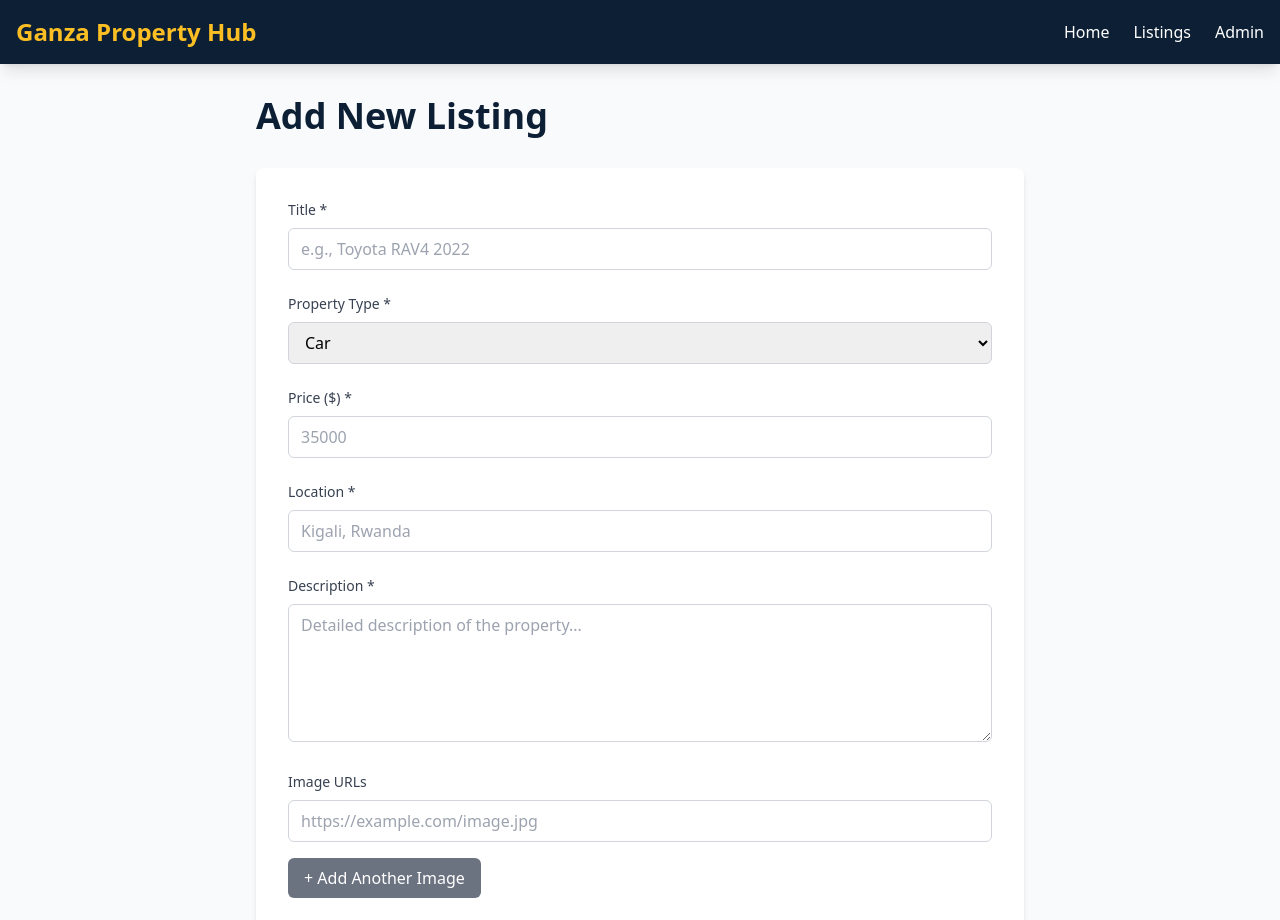
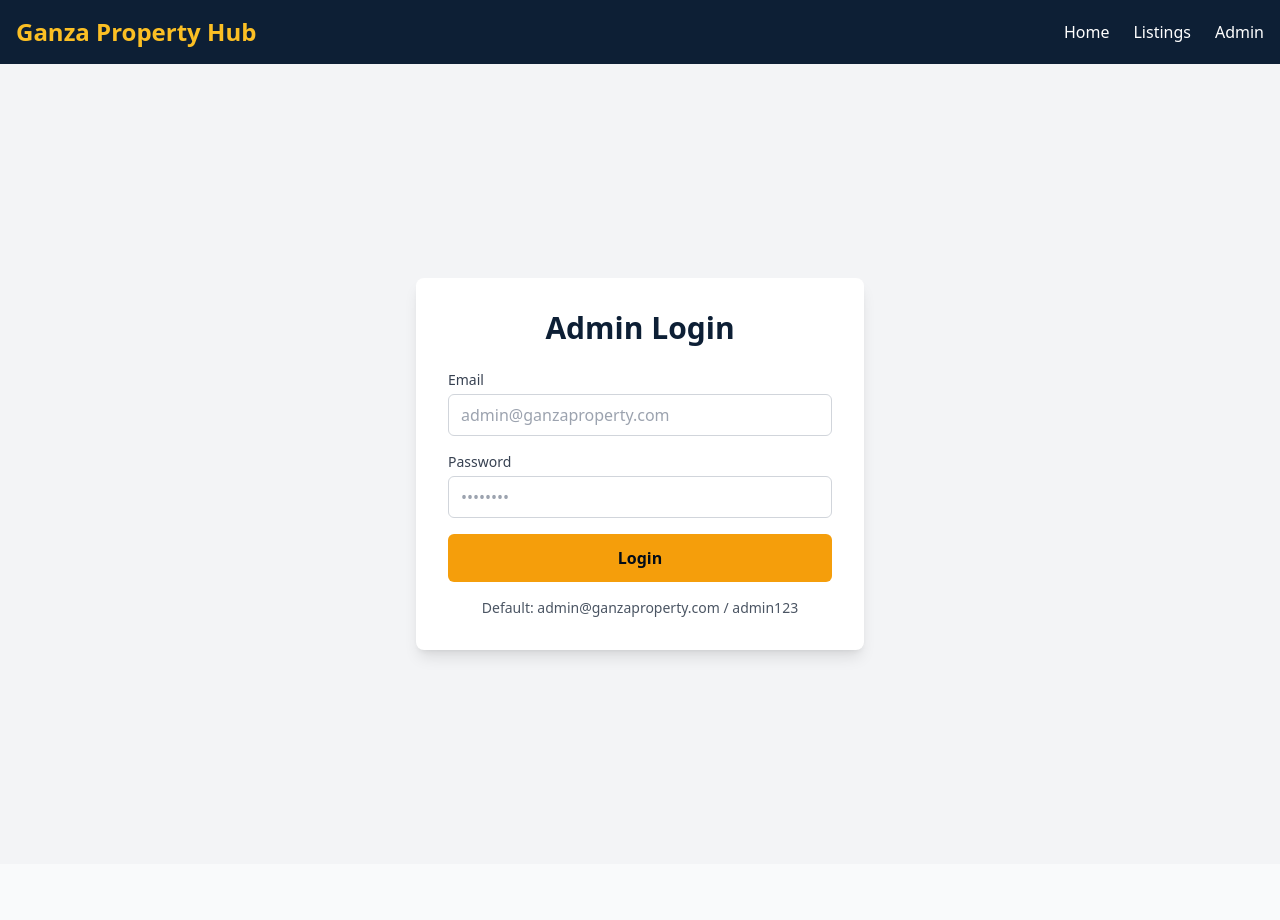
Before and after one commit to Isaacjohns/GanzaHUB, a Next.js app: page /admin/listings/new in a window 1280 px wide. Shown: the top 920 px of the page. Built offline with nearby package versions, Linux system fonts and the light colour scheme.

Commit message:
Fix TypeScript error

```diff
--- a/app/admin/listings/new/page.tsx
+++ b/app/admin/listings/new/page.tsx
@@ -1,200 +1,364 @@
 'use client';
-import { useState } from 'react';
+import { useState, useEffect } from 'react';
+import Link from 'next/link';
 import { useRouter } from 'next/navigation';
 
-export default function NewListingPage() {
+export default function AdminDashboard() {
   const router = useRouter();
-  const [formData, setFormData] = useState({
-    title: '',
-    type: 'car',
-    price: '',
-    location: '',
-    description: '',
-    images: [''],
-  });
-  const [loading, setLoading] = useState(false);
+  const [listings, setListings] = useState<any[]>([]);
+  const [leads, setLeads] = useState<any[]>([]);
+  const [loading, setLoading] = useState(true);
+  const [isAuthenticated, setIsAuthenticated] = useState(false);
+  const [loginData, setLoginData] = useState({ email: '', password: '' });
+  const [loginError, setLoginError] = useState('');
 
-  const handleImageChange = (index: number, value: string) => {
-    const newImages = [...formData.images];
-    newImages[index] = value;
-    setFormData({ ...formData, images: newImages });
-  };
+  useEffect(() => {
+    const token = localStorage.getItem('adminToken');
+    if (token) {
+      setIsAuthenticated(true);
+      fetchData();
+    } else {
+      setLoading(false);
+    }
+  }, []);
 
-  const addImageField = () => {
-    setFormData({ ...formData, images: [...formData.images, ''] });
-  };
+  const fetchData = async () => {
+    try {
+      const [listingsRes, leadsRes] = await Promise.all([
+        fetch('/api/listings'),
+        fetch('/api/leads'),
+      ]);
 
-  const removeImageField = (index: number) => {
-    const newImages = formData.images.filter((_, i) => i !== index);
-    setFormData({ ...formData, images: newImages });
-  };
+      const listingsData = await listingsRes.json();
+      const leadsData = await leadsRes.json();
 
-  const handleSubmit = async (e: React.FormEvent) => {
-    e.preventDefault();
-    setLoading(true);
-
-    try {
-      const adminUser = JSON.parse(localStorage.getItem('adminUser') || '{}');
-
-      const res = await fetch('/api/listings', {
-        method: 'POST',
-        headers: { 'Content-Type': 'application/json' },
-        body: JSON.stringify({
-          ...formData,
-          images: formData.images.filter(img => img.trim() !== ''),
-          ownerId: adminUser.id,
-        }),
-      });
-
-      if (res.ok) {
-        alert('Listing created successfully!');
-        router.push('/admin');
-      } else {
-        alert('Failed to create listing');
-      }
+      setListings(listingsData);
+      setLeads(leadsData);
+      setLoading(false);
     } catch (error) {
-      console.error('Error creating listing:', error);
-      alert('An error occurred');
-    } finally {
+      console.error('Error fetching data:', error);
       setLoading(false);
     }
   };
 
+  const handleLogin = async (e: React.FormEvent) => {
+    e.preventDefault();
+    setLoginError('');
+
+    try {
+      const res = await fetch('/api/auth/login', {
+        method: 'POST',
+        headers: { 'Content-Type': 'application/json' },
+        body: JSON.stringify(loginData),
+      });
+
+      if (res.ok) {
+        const data = await res.json();
+        localStorage.setItem('adminToken', data.token);
+        localStorage.setItem('adminUser', JSON.stringify(data.user));
+        setIsAuthenticated(true);
+        fetchData();
+      } else {
+        const error = await res.json();
+        setLoginError(error.error || 'Login failed');
+      }
+    } catch (error) {
+      setLoginError('An error occurred. Please try again.');
+    }
+  };
+
+  const handleLogout = () => {
+    localStorage.removeItem('adminToken');
+    localStorage.removeItem('adminUser');
+    setIsAuthenticated(false);
+    setListings([]);
+    setLeads([]);
+  };
+
+  const handleDelete = async (id: string) => {
+    if (!confirm('Are you sure you want to delete this listing?')) return;
+
+    try {
+      const res = await fetch(`/api/listings/${id}`, {
+        method: 'DELETE',
+      });
+
+      if (res.ok) {
+        setListings(listings.filter((l: any) => l.id !== id));
+      }
+    } catch (error) {
+      console.error('Error deleting listing:', error);
+      alert('Failed to delete listing');
+    }
+  };
+
+  const toggleStatus = async (listing: any) => {
+    const newStatus = listing.status === 'available' ? 'sold' : 'available';
+
+    try {
+      const res = await fetch(`/api/listings/${listing.id}`, {
+        method: 'PUT',
+        headers: { 'Content-Type': 'application/json' },
+        body: JSON.stringify({ ...listing, status: newStatus }),
+      });
+
+      if (res.ok) {
+        const updated = await res.json();
+        setListings(listings.map((l: any) => l.id === listing.id ? updated : l));
+      }
+    } catch (error) {
+      console.error('Error updating status:', error);
+      alert('Failed to update status');
+    }
+  };
+
+  // Login Form
+  if (!isAuthenticated) {
     return (
-    <main className="container mx-auto px-4 py-8">
-      <div className="max-w-3xl mx-auto">
-        <h1 className="text-4xl font-bold text-navy-700 mb-8">Add New Listing</h1>
+      <main className="min-h-screen flex items-center justify-center bg-gray-100">
+        <div className="bg-white p-8 rounded-lg shadow-lg w-full max-w-md">
+          <h1 className="text-3xl font-bold text-navy-700 mb-6 text-center">Admin Login</h1>
 
-        <form onSubmit={handleSubmit} className="bg-white rounded-lg shadow-md p-8 space-y-6">
-          {/* Title */}
+          {loginError && (
+            <div className="bg-red-100 border border-red-400 text-red-700 px-4 py-3 rounded mb-4">
+              {loginError}
+            </div>
+          )}
+
+          <form onSubmit={handleLogin} className="space-y-4">
             <div>
-            <label className="block text-sm font-medium text-gray-700 mb-2">
-              Title *
+              <label className="block text-sm font-medium text-gray-700 mb-1">
+                Email
               </label>
               <input
-              type="text"
+                type="email"
                 required
-              value={formData.title}
-              onChange={(e) => setFormData({ ...formData, title: e.target.value })}
+                value={loginData.email}
+                onChange={(e) => setLoginData({ ...loginData, email: e.target.value })}
                 className="w-full px-3 py-2 border border-gray-300 rounded-md focus:ring-gold-500 focus:border-gold-500"
-              placeholder="e.g., Toyota RAV4 2022"
+                placeholder="admin@ganzaproperty.com"
               />
             </div>
 
-          {/* Type */}
             <div>
-            <label className="block text-sm font-medium text-gray-700 mb-2">
-              Property Type *
-            </label>
-            <select
-              value={formData.type}
-              onChange={(e) => setFormData({ ...formData, type: e.target.value })}
-              className="w-full px-3 py-2 border border-gray-300 rounded-md focus:ring-gold-500 focus:border-gold-500"
-            >
-              <option value="car">Car</option>
-              <option value="house">House</option>
-              <option value="land">Land</option>
-            </select>
-          </div>
-
-          {/* Price */}
-          <div>
-            <label className="block text-sm font-medium text-gray-700 mb-2">
-              Price ($) *
+              <label className="block text-sm font-medium text-gray-700 mb-1">
+                Password
               </label>
               <input
-              type="number"
+                type="password"
                 required
-              value={formData.price}
-              onChange={(e) => setFormData({ ...formData, price: e.target.value })}
+                value={loginData.password}
+                onChange={(e) => setLoginData({ ...loginData, password: e.target.value })}
                 className="w-full px-3 py-2 border border-gray-300 rounded-md focus:ring-gold-500 focus:border-gold-500"
-              placeholder="35000"
+                placeholder="••••••••"
               />
             </div>
 
-          {/* Location */}
-          <div>
-            <label className="block text-sm font-medium text-gray-700 mb-2">
-              Location *
-            </label>
-            <input
-              type="text"
-              required
-              value={formData.location}
-              onChange={(e) => setFormData({ ...formData, location: e.target.value })}
-              className="w-full px-3 py-2 border border-gray-300 rounded-md focus:ring-gold-500 focus:border-gold-500"
-              placeholder="Kigali, Rwanda"
-            />
-          </div>
-
-          {/* Description */}
-          <div>
-            <label className="block text-sm font-medium text-gray-700 mb-2">
-              Description *
-            </label>
-            <textarea
-              required
-              rows={5}
-              value={formData.description}
-              onChange={(e) => setFormData({ ...formData, description: e.target.value })}
-              className="w-full px-3 py-2 border border-gray-300 rounded-md focus:ring-gold-500 focus:border-gold-500"
-              placeholder="Detailed description of the property..."
-            />
-          </div>
-
-          {/* Images */}
-          <div>
-            <label className="block text-sm font-medium text-gray-700 mb-2">
-              Image URLs
-            </label>
-            {formData.images.map((image, index) => (
-              <div key={index} className="flex gap-2 mb-2">
-                <input
-                  type="url"
-                  value={image}
-                  onChange={(e) => handleImageChange(index, e.target.value)}
-                  className="flex-1 px-3 py-2 border border-gray-300 rounded-md focus:ring-gold-500 focus:border-gold-500"
-                  placeholder="https://example.com/image.jpg"
-                />
-                {formData.images.length > 1 && (
-                  <button
-                    type="button"
-                    onClick={() => removeImageField(index)}
-                    className="px-3 py-2 bg-red-500 text-white rounded-md hover:bg-red-600"
-                  >
-                    Remove
-                  </button>
-                )}
-              </div>
-            ))}
-            <button
-              type="button"
-              onClick={addImageField}
-              className="mt-2 px-4 py-2 bg-gray-500 text-white rounded-md hover:bg-gray-600"
-            >
-              + Add Another Image
-            </button>
-          </div>
-
-          {/* Buttons */}
-          <div className="flex gap-4">
             <button
               type="submit"
-              disabled={loading}
-              className="flex-1 bg-gold-500 hover:bg-gold-600 text-navy-900 font-bold py-3 rounded-md transition disabled:opacity-50"
+              className="w-full bg-gold-500 hover:bg-gold-600 text-navy-900 font-bold py-3 rounded-md transition"
             >
-              {loading ? 'Creating...' : 'Create Listing'}
+              Login
             </button>
-            <button
-              type="button"
-              onClick={() => router.push('/admin')}
-              className="px-6 py-3 bg-gray-300 hover:bg-gray-400 text-gray-800 font-bold rounded-md transition"
-            >
-              Cancel
-            </button>
-          </div>
           </form>
+
+          <p className="text-sm text-gray-600 mt-4 text-center">
+            Default: admin@ganzaproperty.com / admin123
+          </p>
         </div>
       </main>
     );
   }
+
+  // Admin Dashboard
+  if (loading) {
+    return (
+      <main className="container mx-auto px-4 py-8">
+        <p className="text-center text-gray-600">Loading...</p>
+      </main>
+    );
+  }
+
+  return (
+    <main className="container mx-auto px-4 py-8">
+      {/* Header */}
+      <div className="flex justify-between items-center mb-8">
+        <h1 className="text-4xl font-bold text-navy-700">Admin Dashboard</h1>
+        <div className="flex gap-4">
+          <Link
+            href="/admin/listings/new"
+            className="bg-gold-500 hover:bg-gold-600 text-navy-900 font-bold py-2 px-6 rounded-md transition"
+          >
+            + Add New Listing
+          </Link>
+          <button
+            onClick={handleLogout}
+            className="bg-gray-500 hover:bg-gray-600 text-white font-bold py-2 px-6 rounded-md transition"
+          >
+            Logout
+          </button>
+        </div>
+      </div>
+
+      {/* Stats Cards */}
+      <div className="grid grid-cols-1 md:grid-cols-4 gap-6 mb-8">
+        <div className="bg-white p-6 rounded-lg shadow-md">
+          <p className="text-gray-600 text-sm mb-1">Total Listings</p>
+          <p className="text-3xl font-bold text-navy-700">{listings.length}</p>
+        </div>
+        <div className="bg-white p-6 rounded-lg shadow-md">
+          <p className="text-gray-600 text-sm mb-1">Available</p>
+          <p className="text-3xl font-bold text-green-600">
+            {listings.filter((l: any) => l.status === 'available').length}
+          </p>
+        </div>
+        <div className="bg-white p-6 rounded-lg shadow-md">
+          <p className="text-gray-600 text-sm mb-1">Sold</p>
+          <p className="text-3xl font-bold text-red-600">
+            {listings.filter((l: any) => l.status === 'sold').length}
+          </p>
+        </div>
+        <div className="bg-white p-6 rounded-lg shadow-md">
+          <p className="text-gray-600 text-sm mb-1">Total Inquiries</p>
+          <p className="text-3xl font-bold text-gold-600">{leads.length}</p>
+        </div>
+      </div>
+
+      {/* Listings Table */}
+      <div className="bg-white rounded-lg shadow-md overflow-hidden mb-8">
+        <div className="px-6 py-4 border-b border-gray-200">
+          <h2 className="text-2xl font-bold text-navy-700">All Listings</h2>
+        </div>
+        <div className="overflow-x-auto">
+          <table className="w-full">
+            <thead className="bg-gray-50">
+              <tr>
+                <th className="px-6 py-3 text-left text-xs font-medium text-gray-500 uppercase tracking-wider">
+                  Title
+                </th>
+                <th className="px-6 py-3 text-left text-xs font-medium text-gray-500 uppercase tracking-wider">
+                  Type
+                </th>
+                <th className="px-6 py-3 text-left text-xs font-medium text-gray-500 uppercase tracking-wider">
+                  Price
+                </th>
+                <th className="px-6 py-3 text-left text-xs font-medium text-gray-500 uppercase tracking-wider">
+                  Location
+                </th>
+                <th className="px-6 py-3 text-left text-xs font-medium text-gray-500 uppercase tracking-wider">
+                  Status
+                </th>
+                <th className="px-6 py-3 text-left text-xs font-medium text-gray-500 uppercase tracking-wider">
+                  Actions
+                </th>
+              </tr>
+            </thead>
+            <tbody className="bg-white divide-y divide-gray-200">
+              {listings.map((listing: any) => (
+                <tr key={listing.id}>
+                  <td className="px-6 py-4 whitespace-nowrap">
+                    <div className="text-sm font-medium text-gray-900">{listing.title}</div>
+                  </td>
+                  <td className="px-6 py-4 whitespace-nowrap">
+                    <span className="px-2 py-1 inline-flex text-xs leading-5 font-semibold rounded-full bg-navy-100 text-navy-800 capitalize">
+                      {listing.type}
+                    </span>
+                  </td>
+                  <td className="px-6 py-4 whitespace-nowrap text-sm text-gray-900">
+                    ${listing.price.toLocaleString()}
+                  </td>
+                  <td className="px-6 py-4 whitespace-nowrap text-sm text-gray-500">
+                    {listing.location}
+                  </td>
+                  <td className="px-6 py-4 whitespace-nowrap">
+                    <button
+                      onClick={() => toggleStatus(listing)}
+                      className={`px-2 py-1 inline-flex text-xs leading-5 font-semibold rounded-full ${
+                        listing.status === 'available'
+                          ? 'bg-green-100 text-green-800'
+                          : 'bg-red-100 text-red-800'
+                      }`}
+                    >
+                      {listing.status}
+                    </button>
+                  </td>
+                  <td className="px-6 py-4 whitespace-nowrap text-sm font-medium">
+                    <Link
+                      href={`/listings/${listing.id}`}
+                      className="text-blue-600 hover:text-blue-900 mr-4"
+                    >
+                      View
+                    </Link>
+                    <Link
+                      href={`/admin/listings/${listing.id}/edit`}
+                      className="text-gold-600 hover:text-gold-900 mr-4"
+                    >
+                      Edit
+                    </Link>
+                    <button
+                      onClick={() => handleDelete(listing.id)}
+                      className="text-red-600 hover:text-red-900"
+                    >
+                      Delete
+                    </button>
+                  </td>
+                </tr>
+              ))}
+            </tbody>
+          </table>
+        </div>
+      </div>
+
+      {/* Recent Inquiries */}
+      <div className="bg-white rounded-lg shadow-md overflow-hidden">
+        <div className="px-6 py-4 border-b border-gray-200">
+          <h2 className="text-2xl font-bold text-navy-700">Recent Inquiries</h2>
+        </div>
+        <div className="overflow-x-auto">
+          <table className="w-full">
+            <thead className="bg-gray-50">
+              <tr>
+                <th className="px-6 py-3 text-left text-xs font-medium text-gray-500 uppercase tracking-wider">
+                  Name
+                </th>
+                <th className="px-6 py-3 text-left text-xs font-medium text-gray-500 uppercase tracking-wider">
+                  Email
+                </th>
+                <th className="px-6 py-3 text-left text-xs font-medium text-gray-500 uppercase tracking-wider">
+                  Phone
+                </th>
+                <th className="px-6 py-3 text-left text-xs font-medium text-gray-500 uppercase tracking-wider">
+                  Property
+                </th>
+                <th className="px-6 py-3 text-left text-xs font-medium text-gray-500 uppercase tracking-wider">
+                  Date
+                </th>
+              </tr>
+            </thead>
+            <tbody className="bg-white divide-y divide-gray-200">
+              {leads.slice(0, 10).map((lead: any) => (
+                <tr key={lead.id}>
+                  <td className="px-6 py-4 whitespace-nowrap text-sm font-medium text-gray-900">
+                    {lead.name}
+                  </td>
+                  <td className="px-6 py-4 whitespace-nowrap text-sm text-gray-500">
+                    {lead.email}
+                  </td>
+                  <td className="px-6 py-4 whitespace-nowrap text-sm text-gray-500">
+                    {lead.phone}
+                  </td>
+                  <td className="px-6 py-4 whitespace-nowrap text-sm text-gray-500">
+                    {lead.listing?.title}
+                  </td>
+                  <td className="px-6 py-4 whitespace-nowrap text-sm text-gray-500">
+                    {new Date(lead.createdAt).toLocaleDateString()}
+                  </td>
+                </tr>
+              ))}
+            </tbody>
+          </table>
+        </div>
+      </div>
+    </main>
+  );
+}
```
Lines whose indentation alone changed are shown as unchanged.
